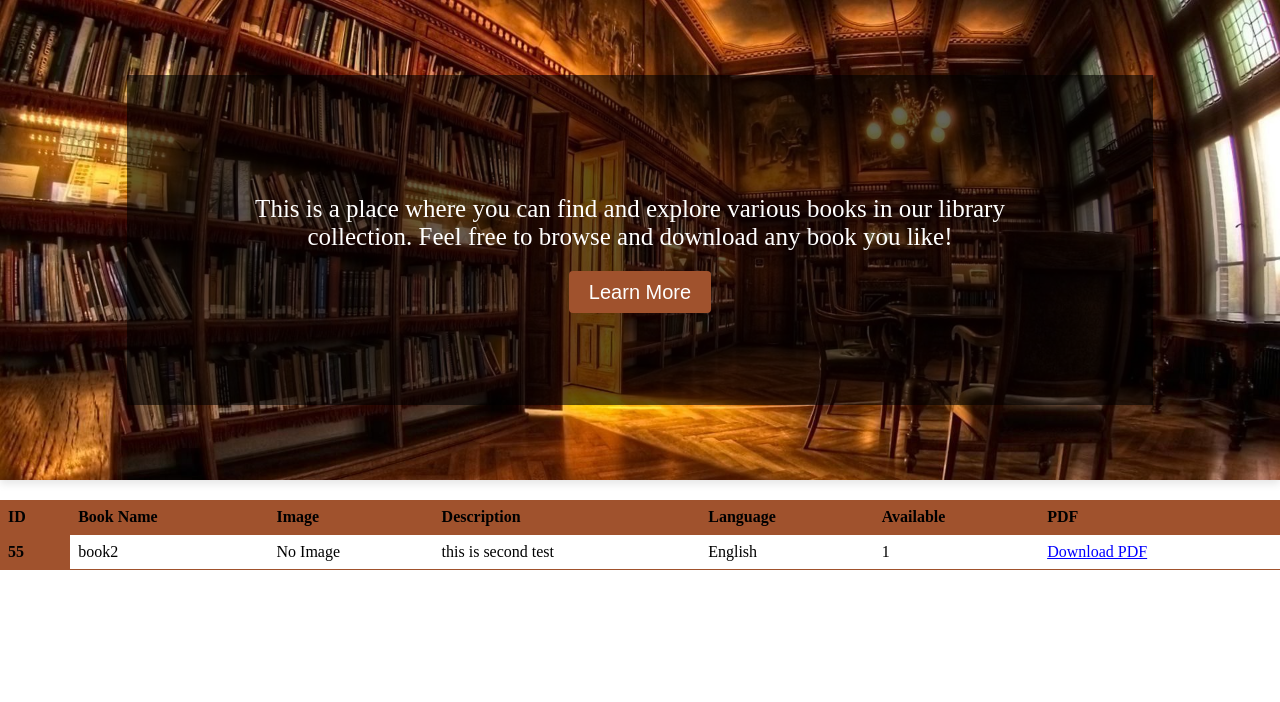
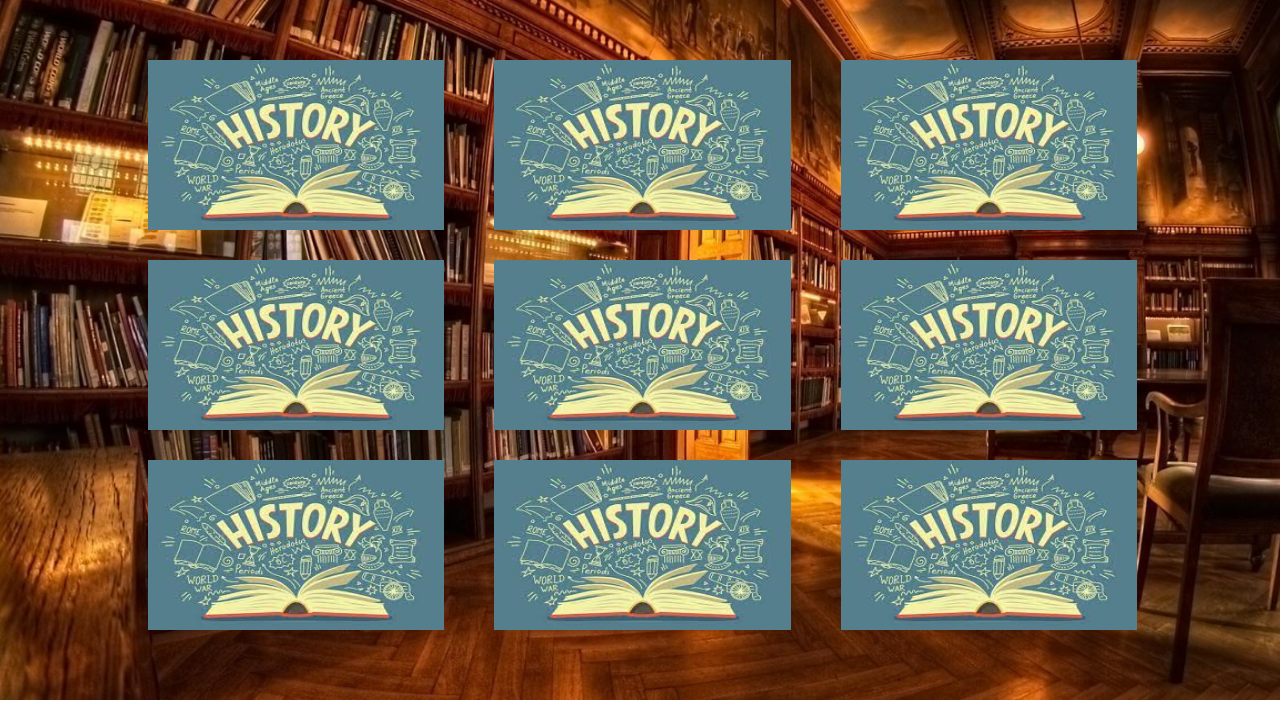
Before and after one commit to loayHajir/sikkaLibrary, a PHP site: page /Home.php in a window 1280 px wide. Shown: the part 98-800 px from the top of the page. Run offline with PHP 8.4, Linux system fonts and the light colour scheme; data comes from the database, SQL or seed files in the repository; data that the repository does not hold is empty.

Commit message:
added catagories

```diff
--- a/Home.php
+++ b/Home.php
@@ -21,21 +21,47 @@ if (isset($_GET['logout'])) {
 <head>
     <title></title>
     <link rel="stylesheet" href="css/style.css">
+    <style>
+
+    </style>
 
 </head>
 
 <body>
 
-<?php include 'templates/header.php';?>
+    <?php include 'templates/header.php';?>
 
-<div class="header-content">
-        <div class="info">
-           <p>This is a place where you can find and explore various books in our library collection. Feel free to browse and download any book you like!</p>
-           <a class="learn-more-button" href="aboutUs.php">Learn More</a>
+    <div class="content">
+        <div class="history catagories">
+            <img src="history.jpg" alt="">
+        </div>
+        <div class="romantic catagories">
+            <img src="history.jpg" alt="">
+        </div>
+        <div class="movies catagories">
+            <img src="history.jpg" alt="">
+        </div>
+        <div class="stories catagories">
+            <img src="history.jpg" alt="">
+        </div>
+        <div class="comedy catagories">
+            <img src="history.jpg" alt="">
+        </div>
+        <div class="drama catagories">
+            <img src="history.jpg" alt="">
+        </div>
+        <div class="science catagories">
+            <img src="history.jpg" alt="">
+        </div>
+        <div class="sport catagories">
+            <img src="history.jpg" alt="">
+        </div>
+        <div class="horror catagories">
+            <img src="history.jpg" alt="">
         </div>
     </div>
 
-    <table>
+    <!-- <table>
         <thead>
             <tr>
                 <th>ID</th>
@@ -75,7 +101,7 @@ if (isset($_GET['logout'])) {
             }
             ?>
         </tbody>
-    </table>
+    </table> -->
 </body>
 
 </html>
--- a/css/style.css
+++ b/css/style.css
@@ -80,7 +80,7 @@ li a:hover:not(.active) {
 background-color: #111;
 }
 
-img {
+.logo {
 margin: 5px 0 0 30px;
 width: 7%;
 height: 55px;
@@ -105,45 +105,26 @@ width: 50%;
 padding: 10px;
 
 }
-
-.header-content {
+.content {
     display: flex;
-    flex-direction: column;
-    align-items: center;
+    justify-content: center;
     padding: 50px;
-    background-image: url('library.jpg');
+    background-image: url(library.jpg);
     background-size: cover;
     color: white;
     font-family: Arial, Helvetica, sans-serif;
-    margin: auto;
-    box-shadow: 0 4px 8px rgba(0, 0, 0, 0.1);
+    height: 600px;
+    flex-wrap: wrap;
+    width: 92.6%;
 }
 
-.header-content .info {
-    max-width: 70%;
-    background-color: rgba(0, 0, 0, 0.6);
-    padding: 100px;
-    font-size:25px;
-    text-align: center;
-    font-family: Arial, Helvetica, sans-serif;
-    grid-area: text;
-    margin: 25px;
-
+.catagories {
+    width: 25%;
+    height: 170px;
+    margin: 10px 25px;
+    cursor: pointer;
 }
-
-.header-content p {
-    margin-top:20px;
-    margin-right:20px;
-    font-size:30x;
-    font-family: "Times New Roman";
+.catagories img{
+    height: 170px;
+    width: 100%;
 }
-
-.learn-more-button {
-    background-color: #A0522D;
-    color: white;
-    padding: 10px 20px;
-    border: none;
-    border-radius: 4px;
-    cursor: pointer;
-    font-size:20px;
-}
--- a/forget.php
+++ b/forget.php
@@ -11,7 +11,7 @@ if (isset($_POST['submit'])) {
     $result = mysqli_num_rows($query);
 
     if (!$result) {
-        echo "incorrect name or password or answer";
+        echo "<p style='color: white;font-size:25px;'>incorrect name or password or answer. </p>";
     } else {
       header("location: resetpass.php");
           // var_dump($result);
--- a/splash.php
+++ b/splash.php
@@ -1,5 +1,6 @@
 <!DOCTYPE html>
 <html>
+
 <head>
     <title>Splash Page</title>
 
@@ -28,6 +29,7 @@
     }
     </style>
 </head>
+
 <body>
     <!-- Your splash page content goes here -->
     <div class="splash-content">
@@ -45,8 +47,9 @@
 
     // Wait for the specified delay and then redirect to another page
     setTimeout(() => {
-            window.location.href = "login.php"; // Replace with the path to your main page
+        window.location.href = "home.php"; // Replace with the path to your main page
     }, splashDelay);
     </script>
 </body>
+
 </html>
--- a/templates/header.php
+++ b/templates/header.php
@@ -1,10 +1,10 @@
 <nav>
-<div class="lgo">
-    <img src="logo.jpg" alt="">
-    <h1 style="width: 20%;">Welcome to Sikka</h1>
+    <div class="lgo">
+        <img src="logo.jpg" alt="" class="logo">
+        <h1 style="width: 20%;">Welcome to Sikka</h1>
 
-    <ul>
-    <?php
+        <ul>
+            <?php
 
             if ($isLoggedIn) {
                 echo '<li><a href="home.php?logout">Logout</a></li>';
@@ -17,5 +17,5 @@
             <li><a href="aboutUs.php">About Us</a></li>
             <li><a href="Home.php">Home</a></li>
         </ul>
-</div>
+    </div>
 </nav>
```
Also changed, not shown: display.php (+6 -5 lines), login.php (+14 -14 lines), style.css (deleted, +0 -162 lines), history.jpg (added). Lines whose indentation alone changed are shown as unchanged.
